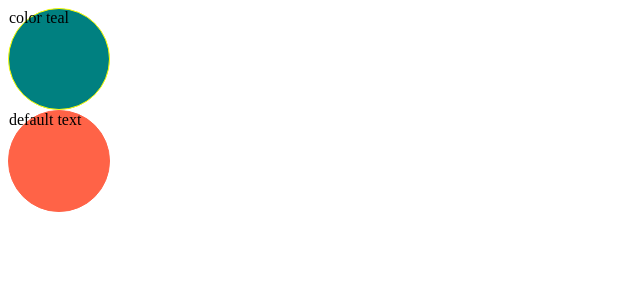
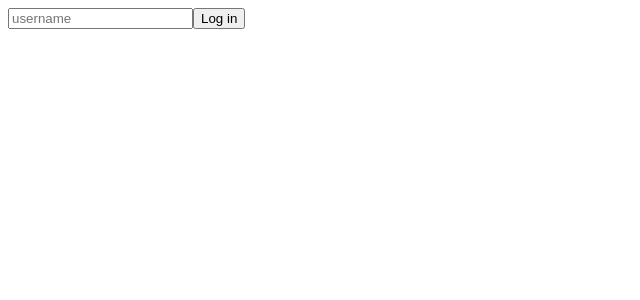
Before and after one commit to ryuncoders/react-master, a React (Create React App) app: page / in a window 1280 px wide. Shown: the top 300 px of the page, without its empty margins (0-640 px from the left). Built offline with nearby package versions, Linux system fonts and the light colour scheme.

Commit message:
chore(*): Event type Definition, SyntheticEvent

```diff
--- a/src/App.tsx
+++ b/src/App.tsx
@@ -1,9 +1,20 @@
-import Circle from "./Circle";
+import React, { useState } from "react";
 
 function App() {
+  const [value, setValue] = useState("");
+  const onChange = (event: React.FormEvent<HTMLInputElement>) => {
+    const{ currentTarget:{value} } = event;
+    setValue(value);
+  }
+  const onSubmit = (event: React.FormEvent<HTMLFormElement>) => {
+    event.preventDefault();
+    console.log("hello", value);
+  }
   return <div>
-    <Circle bgColor="teal" borderColor="yellow" text="color teal"/>
-    <Circle bgColor="tomato"/>
+    <form onSubmit={onSubmit}>
+      <input onChange={onChange} type="text" placeholder="username" value={value}/>
+      <button >Log in</button>
+    </form>
   </div>
 }
 
--- a/src/Circle.tsx
+++ /dev/null
@@ -1,29 +0,0 @@
-import styled from "styled-components";
-
-interface ContainerProps {
-    bgColor: string;
-    borderColor: string;
-}
-
-const Container = styled.div<ContainerProps>`
-    background-color: ${props=> props.bgColor};
-    width: 100px;
-    height: 100px;
-    border-radius: 50%;
-    border: 1px solid ${props=>props.borderColor};
-`;
-
-interface CircleProps {
-    bgColor: string;
-    borderColor?: string;
-    text?: string;
-}
-
-function Circle({bgColor, borderColor, text="default text"}:CircleProps) {
-    return (
-    <div>
-        <Container bgColor={bgColor} borderColor={borderColor ?? bgColor}>{text}</Container>
-    </div>);
-}
-
-export default Circle;
```
